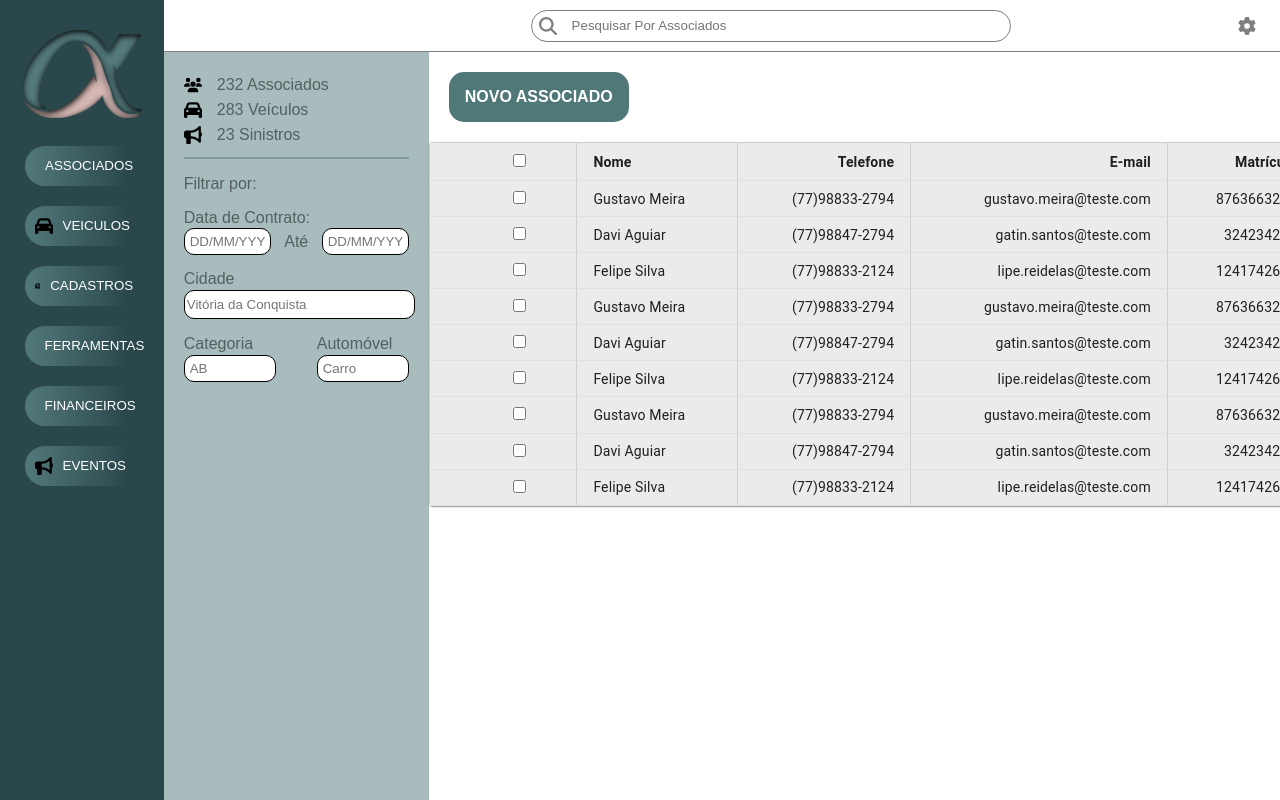
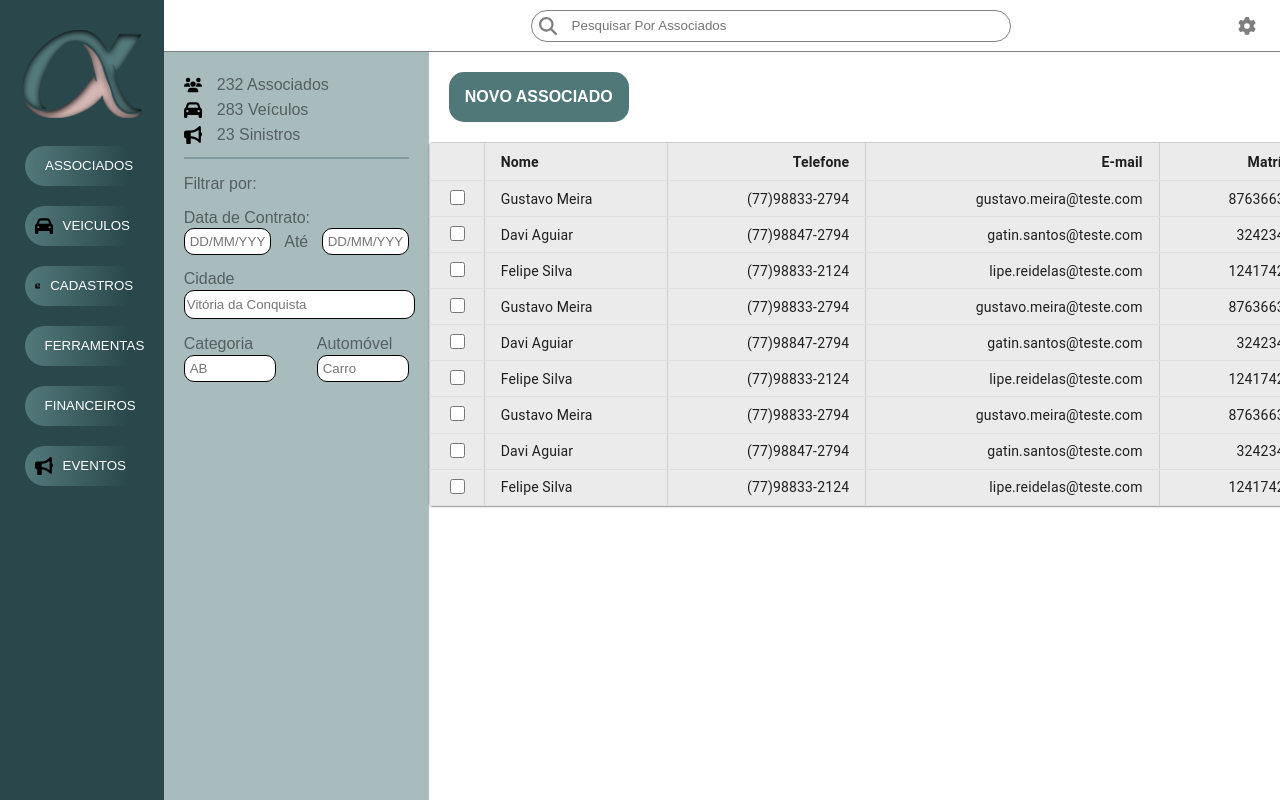
Before and after one commit to davi-aguiar/PDS, a React (Vite) app in the folder frontend/SGA_FRONTEND/: page /associado in a window 1280 px wide. Shown: the top 800 px of the page. Built offline with nearby package versions, Linux system fonts and the light colour scheme.

Commit message:
feat: main page update

```diff
--- a/frontend/SGA_FRONTEND/src/components/table/page.module.css
+++ b/frontend/SGA_FRONTEND/src/components/table/page.module.css
@@ -6,6 +6,17 @@ Table{
     font-size: 20px;
     border: 1px solid #cdcfd2;
 }
+.headRow :first-child{
+    width: 20px;
+}
+.headRow :last-child{
+    width: 20px;
+}
 .BodyRow >*{
     border: 1px solid #cdcfd2;
 }
+input[type="checkbox"]{
+    background-color: aqua;
+    width: 15px;
+    height: 15px;
+}
--- a/frontend/SGA_FRONTEND/src/components/table/page.tsx
+++ b/frontend/SGA_FRONTEND/src/components/table/page.tsx
@@ -72,18 +72,16 @@ const rows = [
 export default function DenseTable() {
   return (
     <TableContainer component={Paper}>
-      <Table sx={{ minWidth: 950 }} size="small" aria-label="a dense table">
+      <Table sx={{ minWidth: 950, maxHeight:100 }} size="small">
         <TableHead>
           <TableRow className={styles.headRow}>
-            <TableCell align="right">
-              <input type="checkbox" name="" id="" />
-            </TableCell>
+            <TableCell  align="right"></TableCell>
             <TableCell style={{fontWeight:"bold"}}>Nome</TableCell>
             <TableCell style={{fontWeight:"bold"}} align="right">Telefone</TableCell>
             <TableCell style={{fontWeight:"bold"}} align="right">E-mail</TableCell>
             <TableCell style={{fontWeight:"bold"}} align="right">Matrícula</TableCell>
             <TableCell align="right">
-              <FaTrash size={18} color="black" />
+            <FaTrash size={18} color="black" />
             </TableCell>
           </TableRow>
         </TableHead>
```
